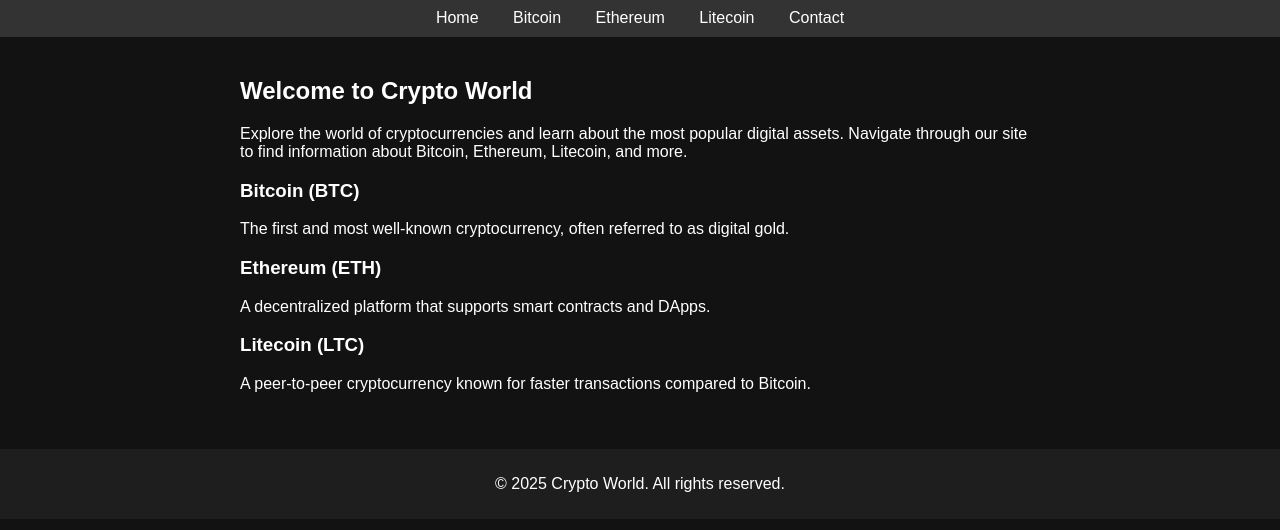
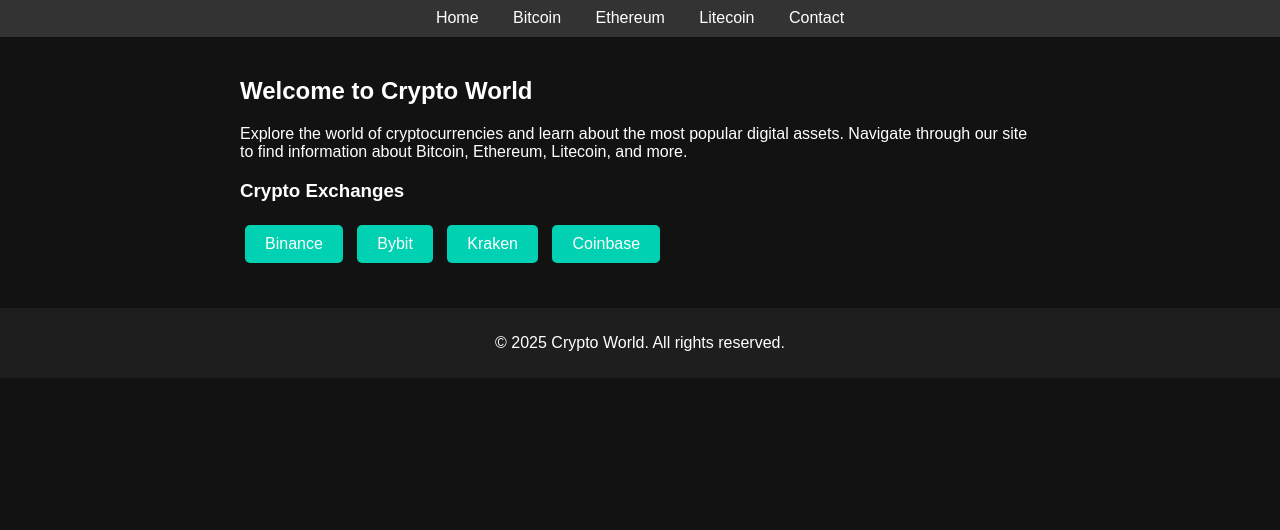
Before and after one commit to DaniilSkrrr/crypto-site, a plain HTML site: page index.html in a window 1280 px wide. Shown: the part 78-608 px from the top of the page. Drawn offline with Linux system fonts and the light colour scheme.

Commit message:
Update index.html

```diff
--- a/index.html
+++ b/index.html
@@ -45,6 +45,20 @@
             padding: 10px;
             margin-top: 20px;
         }
+        .exchange-btn {
+            display: inline-block;
+            margin: 5px;
+            padding: 10px 20px;
+            background-color: #00d1b2;
+            color: #fff;
+            border: none;
+            border-radius: 5px;
+            text-decoration: none;
+            font-size: 1em;
+        }
+        .exchange-btn:hover {
+            background-color: #00b89e;
+        }
     </style>
 </head>
 <body>
@@ -62,14 +76,11 @@
         <h2>Welcome to Crypto World</h2>
         <p>Explore the world of cryptocurrencies and learn about the most popular digital assets. Navigate through our site to find information about Bitcoin, Ethereum, Litecoin, and more.</p>
 
-        <h3>Bitcoin (BTC)</h3>
-        <p>The first and most well-known cryptocurrency, often referred to as digital gold.</p>
-
-        <h3>Ethereum (ETH)</h3>
-        <p>A decentralized platform that supports smart contracts and DApps.</p>
-
-        <h3>Litecoin (LTC)</h3>
-        <p>A peer-to-peer cryptocurrency known for faster transactions compared to Bitcoin.</p>
+        <h3>Crypto Exchanges</h3>
+        <a class="exchange-btn" href="https://www.binance.com" target="_blank">Binance</a>
+        <a class="exchange-btn" href="https://www.bybit.com" target="_blank">Bybit</a>
+        <a class="exchange-btn" href="https://www.kraken.com" target="_blank">Kraken</a>
+        <a class="exchange-btn" href="https://www.coinbase.com" target="_blank">Coinbase</a>
     </section>
     <footer>
         <p>&copy; 2025 Crypto World. All rights reserved.</p>
```
